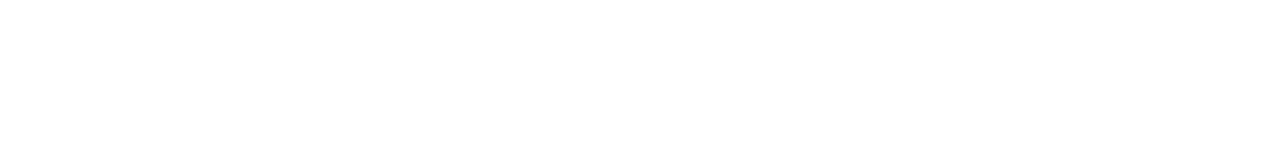
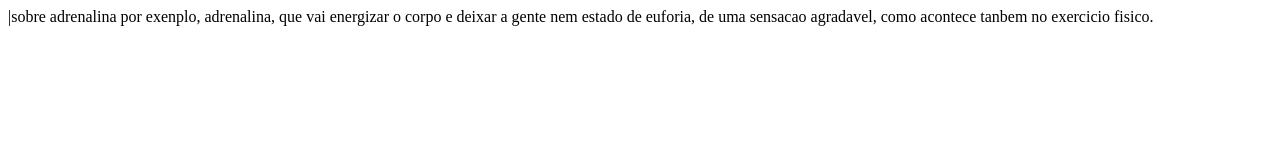
Before and after one commit to gabriellindo7/gabriel-html, a plain HTML site: page index.html in a window 1280 px wide. Drawn offline with Linux system fonts and the light colour scheme.

Commit message:
index.html

```diff
--- a/index.html
+++ b/index.html
@@ -6,6 +6,9 @@
     <title>Document</title>
 </head>
 <body>
+ |sobre adrenalina
 
+ por exenplo, adrenalina, que vai energizar o corpo e deixar a gente nem estado de euforia,
+de uma sensacao agradavel, como acontece tanbem no exercicio fisico.
 </body>
 </html>
```
